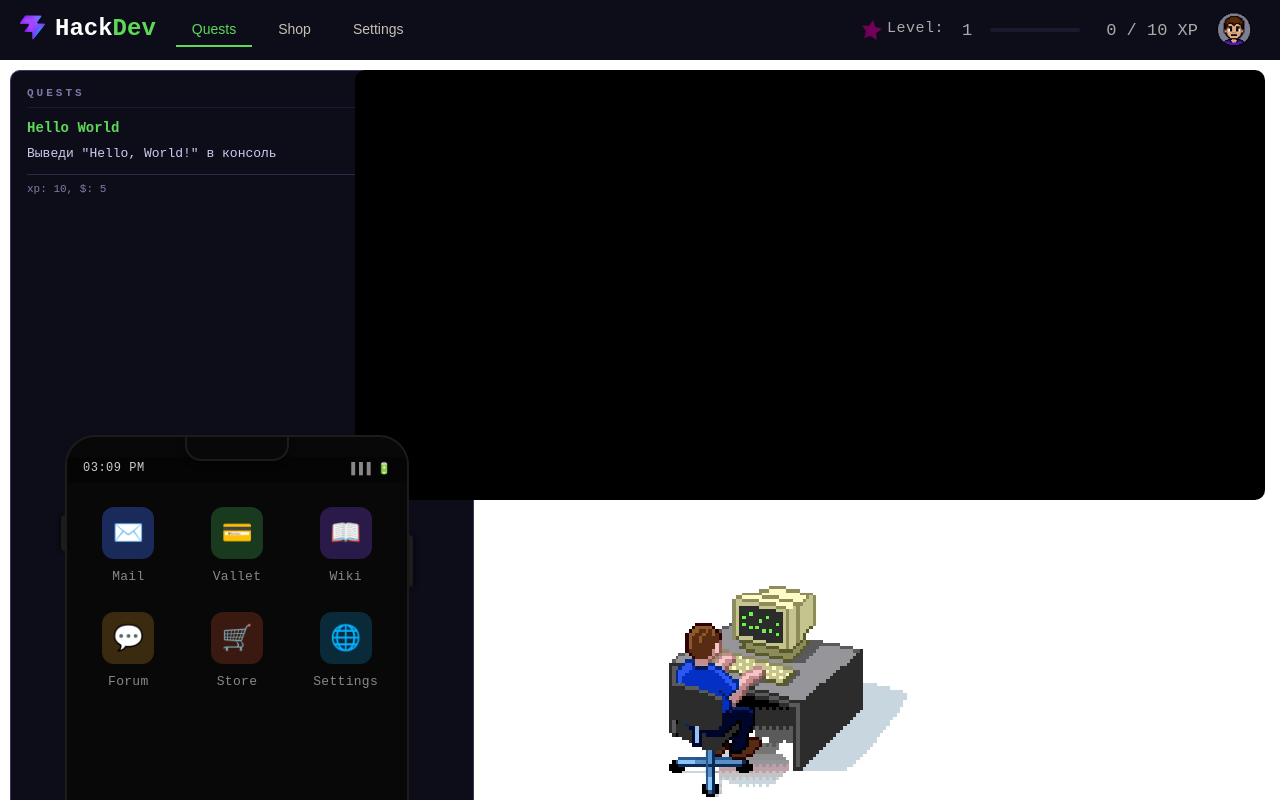
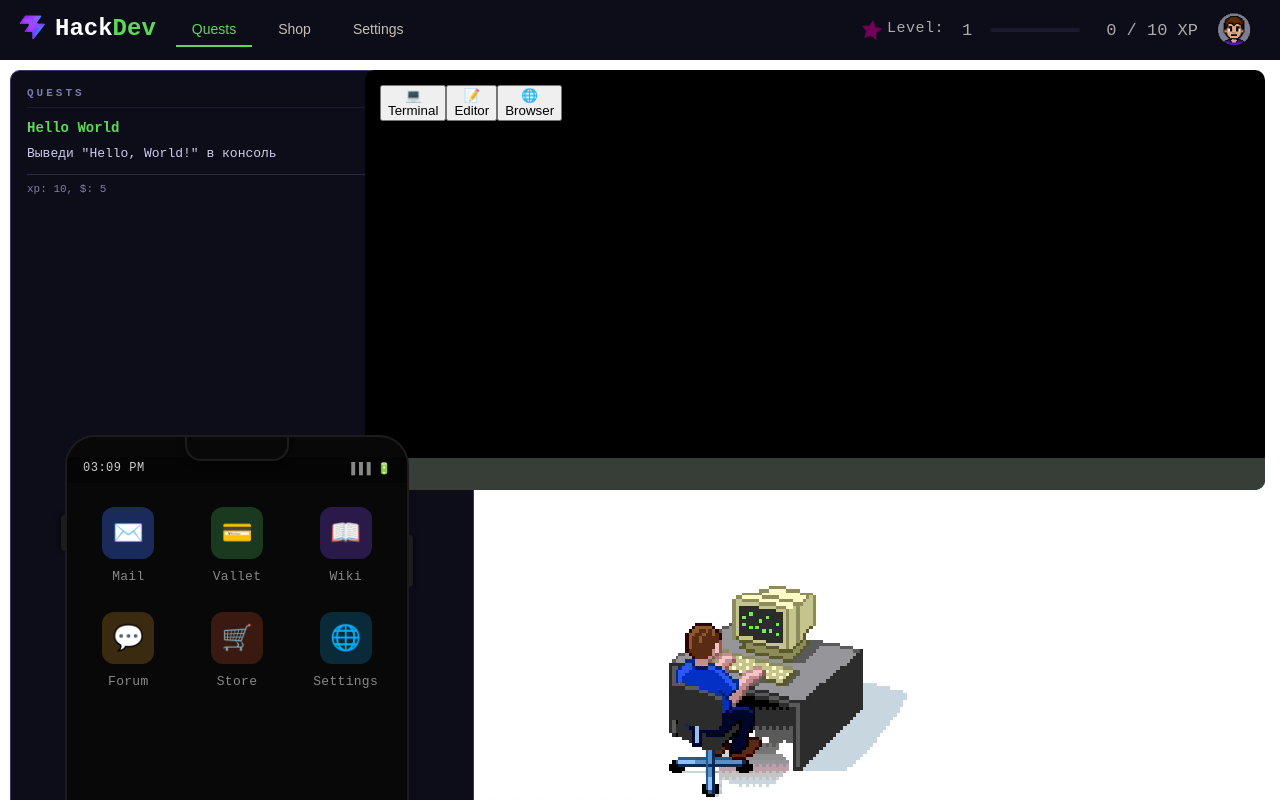
Before and after one commit to 4aechek44/HackDev, a React (Vite) app in the folder my-react-app/: page / in a window 1280 px wide. Built offline with nearby package versions, Linux system fonts and the light colour scheme.

Commit message:
computer css update

```diff
--- a/my-react-app/src/components/Phone.css
+++ b/my-react-app/src/components/Phone.css
@@ -166,7 +166,7 @@
   color: #666;
   font-family: 'Share Tech Mono', monospace;
   animation: screenIn 0.15s ease;
-  min-height: 200px;
+  min-height: 290px;
 }
 
 .app-back {
--- a/my-react-app/src/components/computer.css
+++ b/my-react-app/src/components/computer.css
@@ -1,8 +1,7 @@
 .computer-shell {
   background-color: #000;
-  color: #0f0;
   font-family: 'Courier New', Courier, monospace;
-  padding: 20px;
+  padding: 15px;
   border-radius: 10px;
   position: fixed;
   right: 15px;
@@ -11,3 +10,37 @@
   height: 390px;
   overflow-y: auto;
 }
+
+.computer-taskbar {
+  position: absolute;
+  bottom: 0;
+  left: 0;
+  width: 100%;
+  height: 30px;
+  background-color: rgb(55, 62, 55);
+  border-top: 2px solid rgb(55, 62, 55);
+}
+
+.computer-app-back{
+    position: absolute;
+    right: 15px;
+    top: 15px;
+    width: 22px;
+    height: 20px;
+    background-color: #ff0202;
+    border-radius: 10px;
+    cursor: pointer;
+}
+
+.computer-app-screen {
+  margin: -5px -5px -5px;
+  background: #111;
+  border: 1px solid #353434;
+  border-radius: 14px;
+  padding: 14px;
+  font-size: 12px;
+  color: #666;
+  font-family: 'Share Tech Mono', monospace;
+  animation: screenIn 0.15s ease;
+  min-height: 340px;
+}
--- a/my-react-app/src/components/computer.jsx
+++ b/my-react-app/src/components/computer.jsx
@@ -23,12 +23,26 @@ export default function Computer() {
     <div ref={ref} style={{ position: 'relative' }}>
       <div className='computer-shell'>
         <div className='computer-taskbar'>
+            {/* сюда потом всякие иконки */}
+        </div>
         {activeApp ? (
-          <div className={`${activeApp}-menu app-screen`}>
-            <button className="app-back" onClick={() => setActiveApp(null)}>← Назад</button>
+          <div className={`${activeApp}-menu computer-app-screen`}>
+            <button className="computer-app-back" onClick={() => setActiveApp(null)}>x</button>
           </div>
-        ) : null}
-        </div>
+        ) : (
+          <div className="computer-apps">
+            {APPS.map(app => (
+              <button
+                key={app.id}
+                className="app-icon"
+                onClick={() => toggle(app.id)}
+              >
+                <div className="app-icon">{app.icon}</div>
+                <span className="app-label">{app.label}</span>
+              </button>
+            ))}
+          </div>
+        )}
       </div>
     </div>
   );
```
